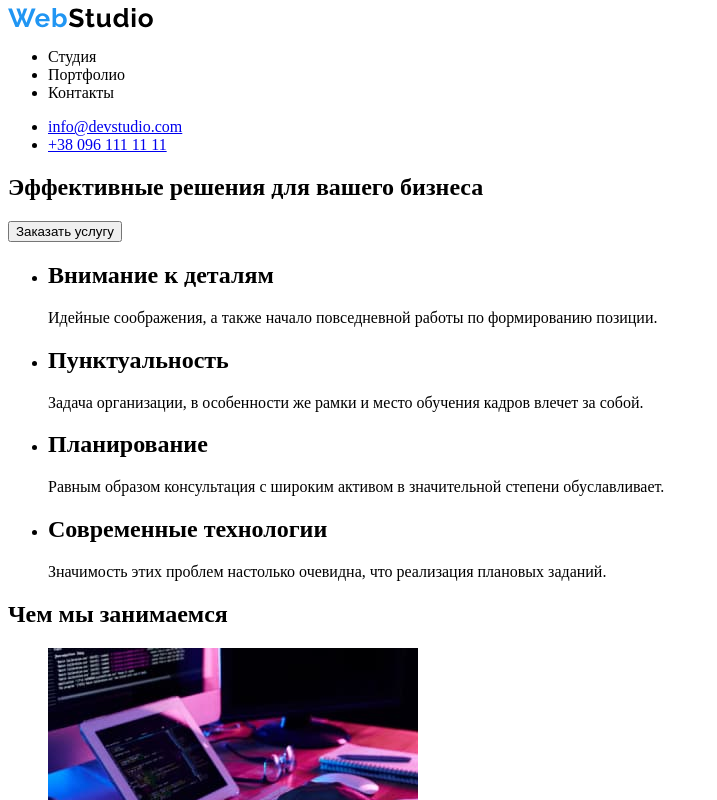
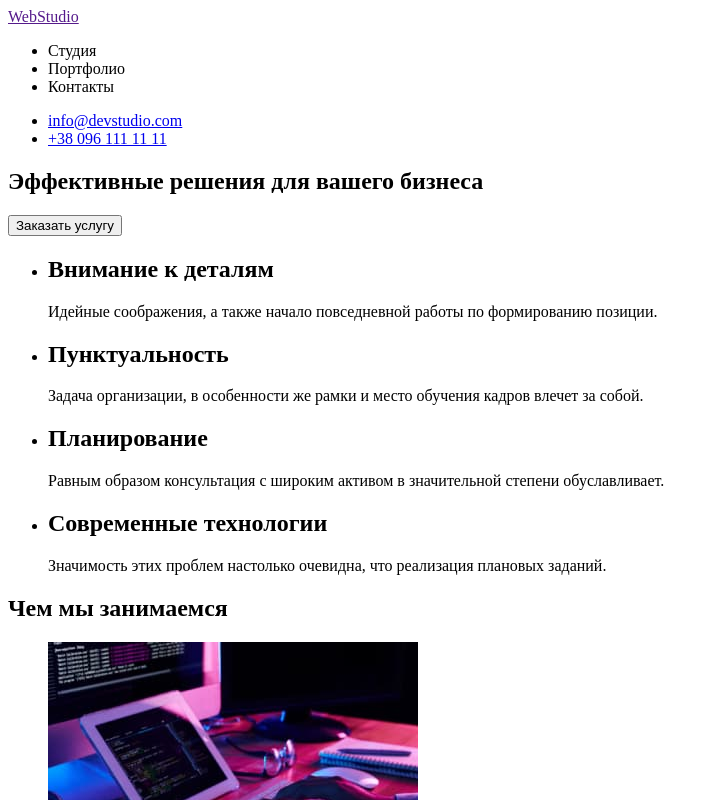
Before and after one commit to VitaliiTieliehin/goit-markup-hw-01, a plain HTML site: page index.html in a window 1280 px wide. Shown: the top 800 px of the page, without its empty margins (0-717 px from the left). Drawn offline with Linux system fonts and the light colour scheme.

Commit message:
Изменяет logo

```diff
--- a/index.html
+++ b/index.html
@@ -11,7 +11,7 @@
     <!-- Шапка -->
     <header>
         <nav>
-            <a href=""><img src="./images/Logo/WebStudio.svg" width="145" alt="логотип компании"></a>
+            <a href="">WebStudio</a>
             <ul>
                 <li><a href=""></a>Студия</li>
                 <li><a href=""></a>Портфолио</li>
@@ -115,7 +115,7 @@
     </main>
     <!-- Подвал -->
     <footer>
-        <a href=""><img src="./images/Logo/WebStudioF.svg" alt="логотип компании"></a>
+        <a href="">WebStudio</a>
         <address>
                  г. Киев, пр-т Леси Украинки, 26
         </address>
```
